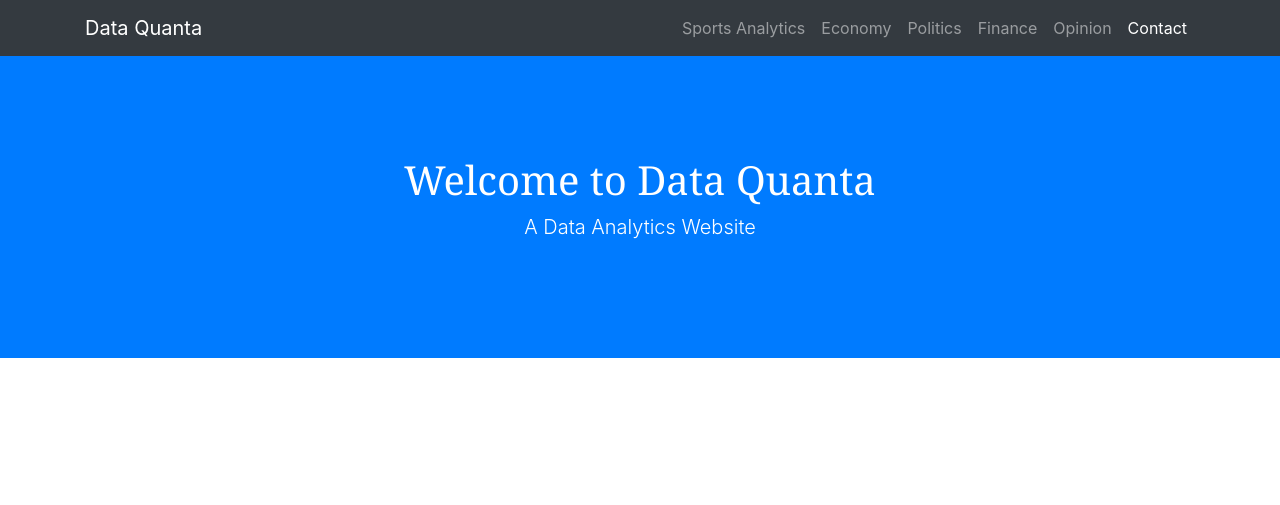
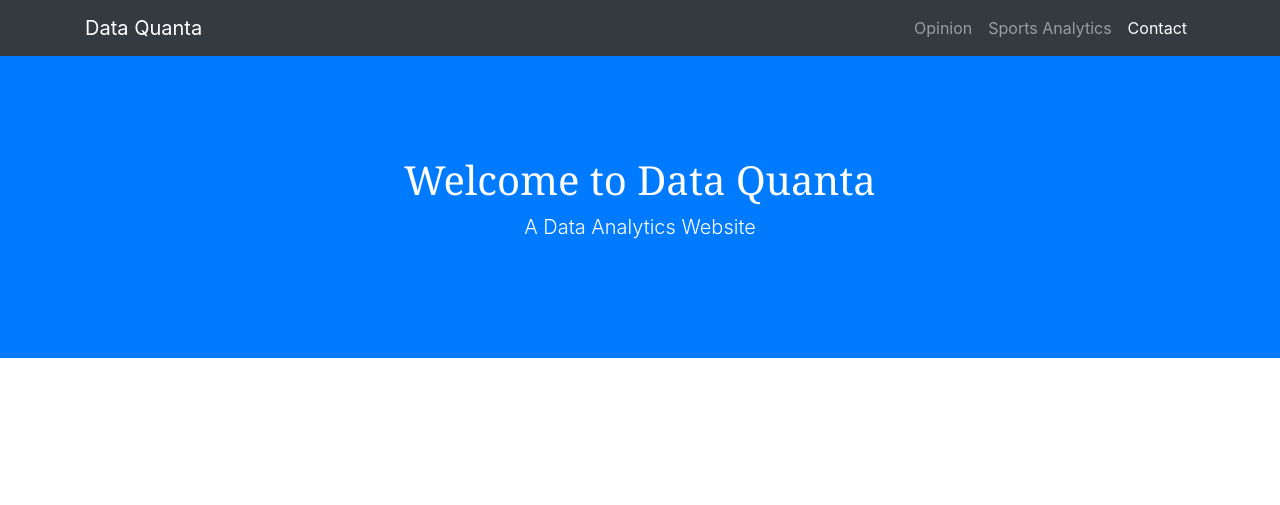
Before and after one commit to cesarjmz/cesarjmz.github.io, a website with bundled scripts: page index.html in a window 1280 px wide. Shown: the top 505 px of the page. Built offline with nearby package versions, Linux system fonts and the light colour scheme.

Commit message:
Update index.html

```diff
--- a/index.html
+++ b/index.html
@@ -49,12 +49,12 @@
       <nav class="nav d-flex justify-content-between">
         <div class="collapse navbar-collapse" id="navbarResponsive">
           <ul class="navbar-nav ml-auto">
+          <li class="nav-item"> <a  class="nav-link js-scroll-trigger" href="blog.html">Opinion</a> </li>
           <li class="nav-item"> <a  class="nav-link js-scroll-trigger" href="#">Sports Analytics</a> </li>
-          <li class="nav-item"> <a  class="nav-link js-scroll-trigger" href="#">Economy</a> </li>
+          <!--<li class="nav-item"> <a  class="nav-link js-scroll-trigger" href="#">Economy</a> </li>
           <li class="nav-item"> <a  class="nav-link js-scroll-trigger" href="#">Politics</a> </li>
           <li class="nav-item"> <a  class="nav-link js-scroll-trigger" href="#">Finance</a> </li>
-          <li class="nav-item"> <a  class="nav-link js-scroll-trigger" href="blog.html">Opinion</a> </li>
-          <!--<a class="p-2 text-muted" href="#">Science</a>
+          <a class="p-2 text-muted" href="#">Science</a>
           <a class="p-2 text-muted" href="#">Technology</a>
           <a class="p-2 text-muted" href="#">Health</a>
           <a class="p-2 text-muted" href="#">Travel</a>-->
```
